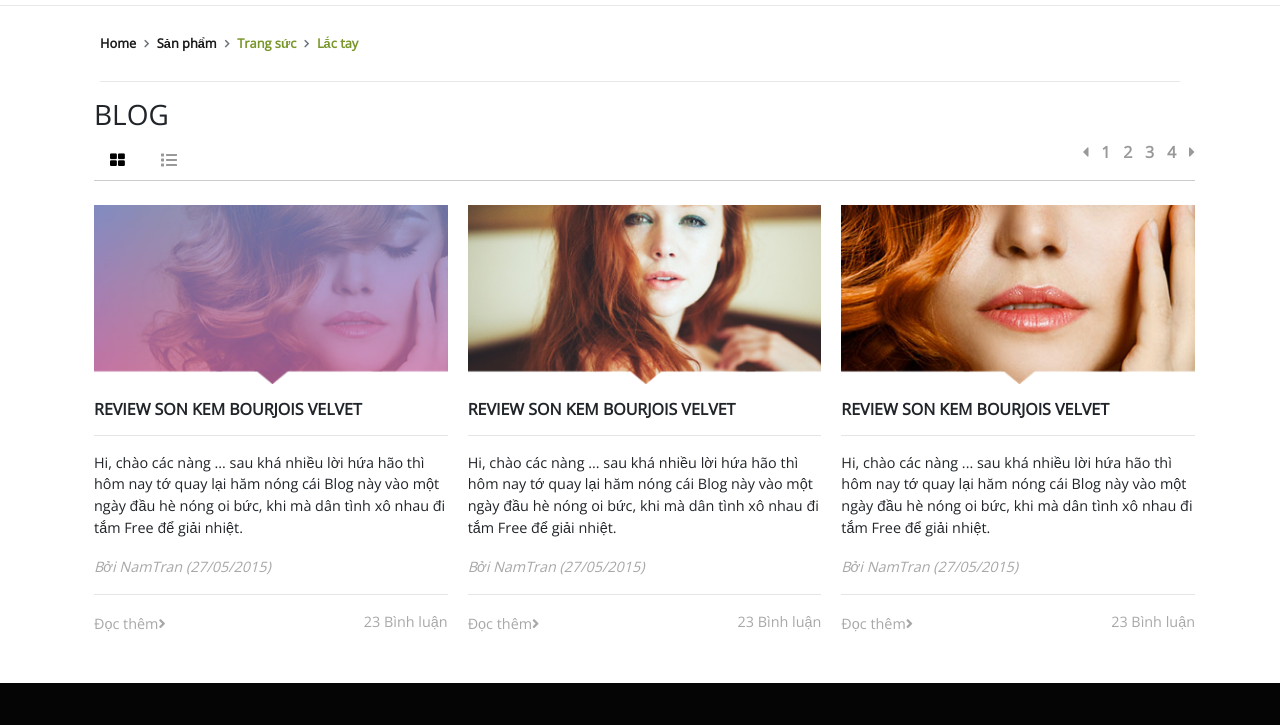
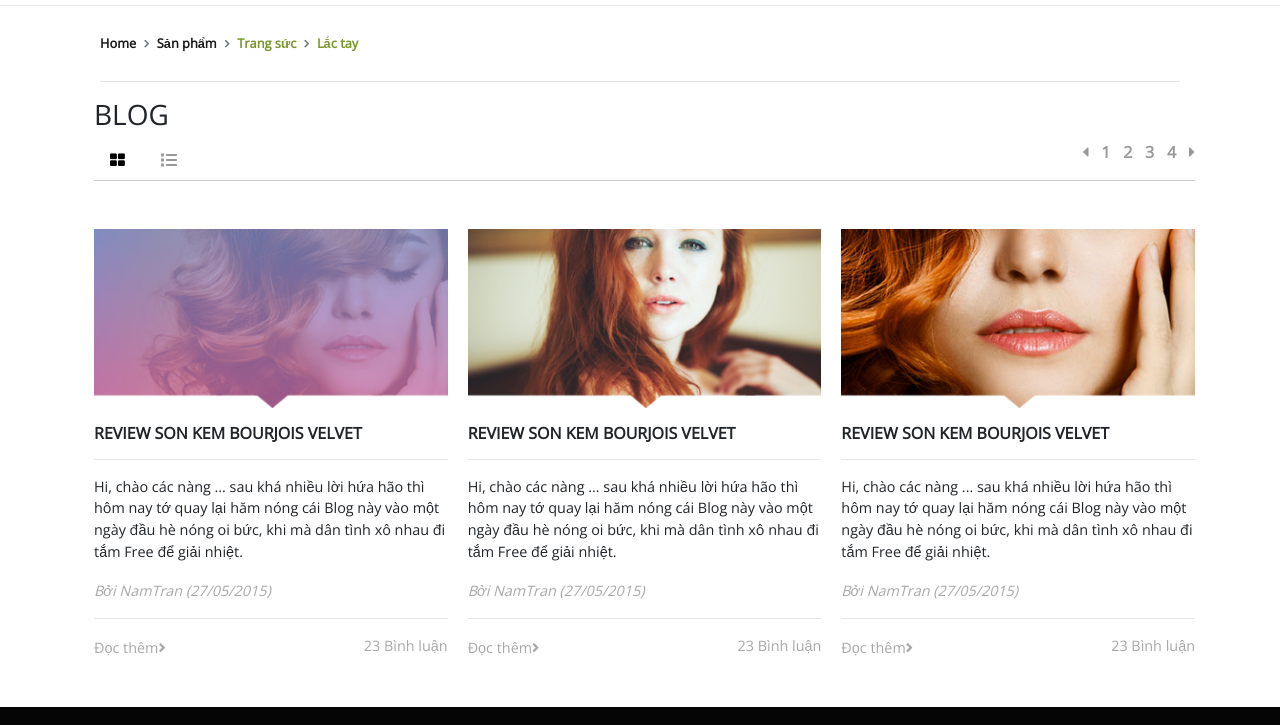
Before and after one commit to awesome-academy/FE22_Madala, a plain HTML site: page blog.html in a window 1280 px wide. Shown: the part 75-800 px from the top of the page. Drawn offline with nearby package versions, Linux system fonts and the light colour scheme.

Commit message:
Edit blog page

```diff
--- a/blog.html
+++ b/blog.html
@@ -170,8 +170,8 @@
       </div>
       <!-- List Blog-->
       <!-- Pagination-->
-      <div class="blog--show--item mt-4">
-              <div class="blog--content page_blog--content">
+      <div class="blog--show--item mt-0">
+              <div class="blog--content page_blog--content mt-5">
                 <div class="blog pb-5 pb-sm-0">
                   <div class="img-thumbnail p-0"><img class="img-fluid w-100" src="./images/Blog/blog_item--img1.png" alt="Blog Image"></div>
                   <div class="blog--content">
@@ -186,7 +186,7 @@
                   </div>
                 </div>
               </div>
-              <div class="blog--content page_blog--content">
+              <div class="blog--content page_blog--content mt-5">
                 <div class="blog pb-5 pb-sm-0">
                   <div class="img-thumbnail p-0"><img class="img-fluid w-100" src="./images/Blog/blog_item--img2.png" alt="Blog Image"></div>
                   <div class="blog--content">
@@ -201,7 +201,7 @@
                   </div>
                 </div>
               </div>
-              <div class="blog--content page_blog--content">
+              <div class="blog--content page_blog--content mt-5">
                 <div class="blog pb-5 pb-sm-0">
                   <div class="img-thumbnail p-0"><img class="img-fluid w-100" src="./images/Blog/blog_item--img3.png" alt="Blog Image"></div>
                   <div class="blog--content">
```
Also changed, not shown: 1 other file.
